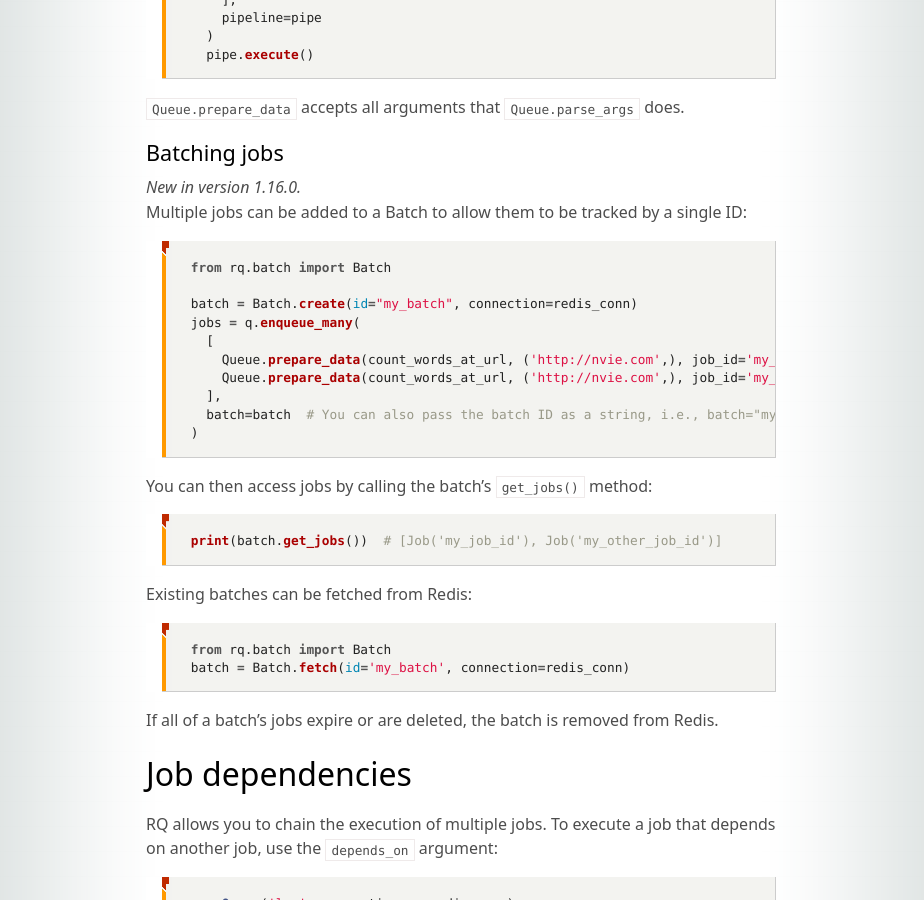
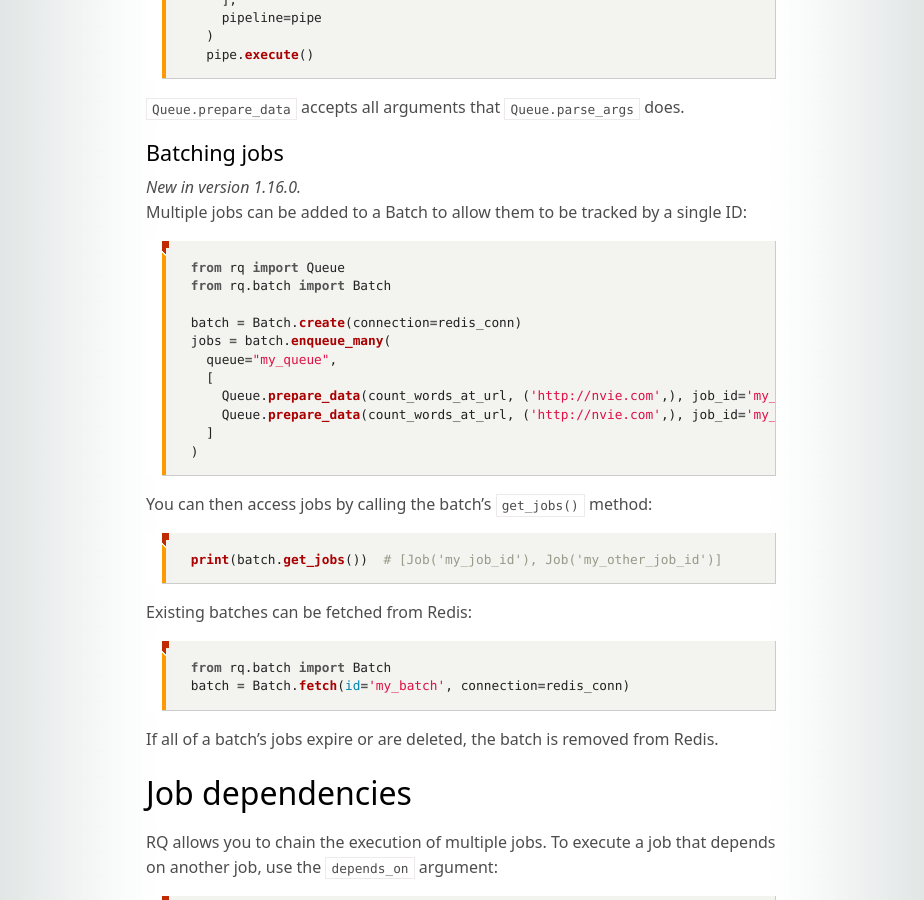
Before and after one commit to rq/rq, a Jekyll site: the page built from docs/docs/index.md, in a window 1280 px wide and 900 px high, scrolled down 2973 px. Shown: the whole window, without its empty margins (179-1103 px from the left). Built offline with Jekyll 4.4.1, drawn with Linux system fonts in a browser that asks for light colours; some web fonts are replaced; comment, search, counter and statistics services are not loaded.

Commit message:
Update batch docs

````diff
--- a/docs/docs/index.md
+++ b/docs/docs/index.md
@@ -139,15 +139,16 @@ _New in version 1.16.0._
 Multiple jobs can be added to a Batch to allow them to be tracked by a single ID:
 
 ```python
+from rq import Queue
 from rq.batch import Batch
 
-batch = Batch.create(id="my_batch", connection=redis_conn)
-jobs = q.enqueue_many(
+batch = Batch.create(connection=redis_conn)
+jobs = batch.enqueue_many(
+  queue="my_queue",
   [
     Queue.prepare_data(count_words_at_url, ('http://nvie.com',), job_id='my_job_id'),
     Queue.prepare_data(count_words_at_url, ('http://nvie.com',), job_id='my_other_job_id'),
-  ],
-  batch=batch  # You can also pass the batch ID as a string, i.e., batch="my_batch"
+  ]
 )
 ```
 
````
